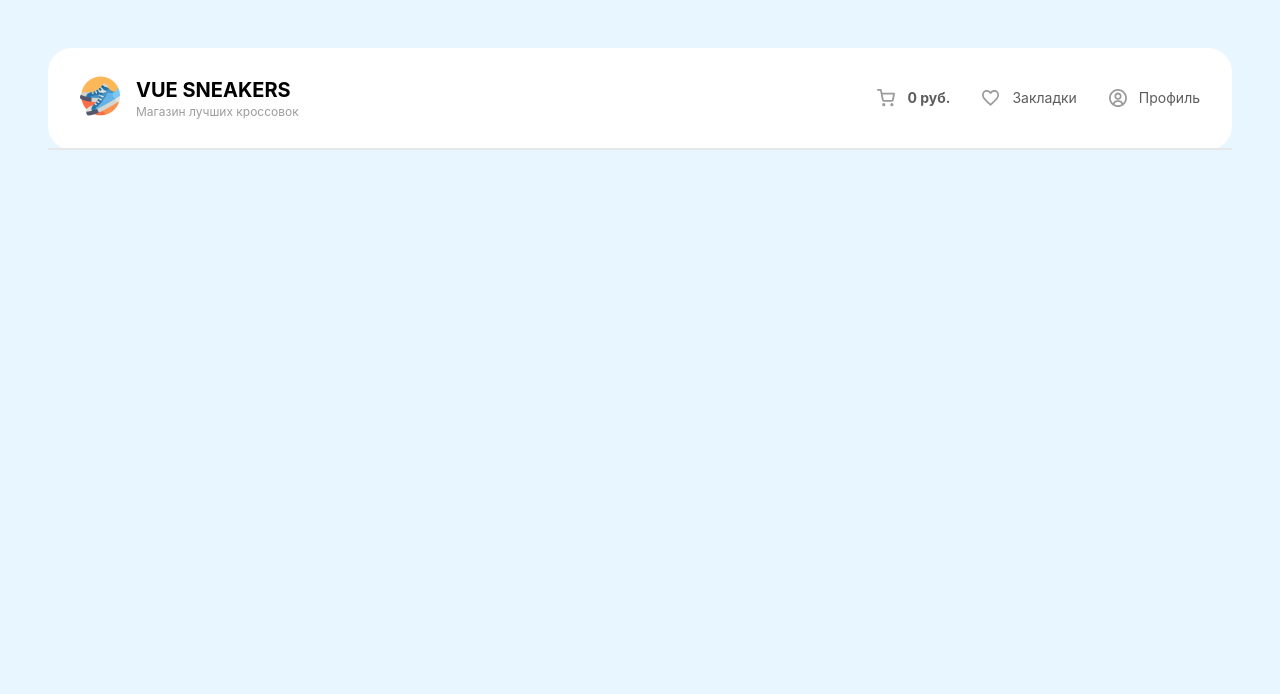
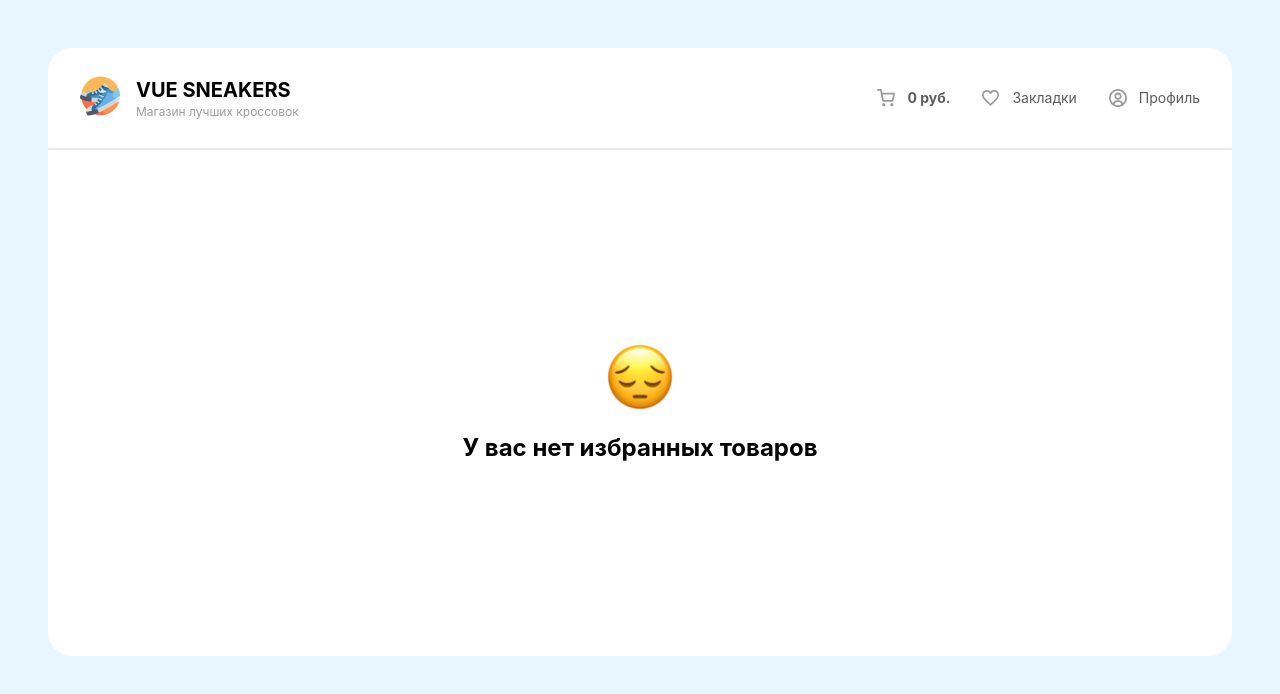
Before and after one commit to daminoki/vue-sneakers, a Vue app: page /favorites in a window 1280 px wide. Shown: the top 694 px of the page. Built offline with nearby package versions, Linux system fonts and the light colour scheme; no server answers; the HTML template or start-up script is replaced by a standard one.

Commit message:
add handling favorites logic

```diff
--- a/src/components/BasketCard.vue
+++ b/src/components/BasketCard.vue
@@ -11,6 +11,7 @@ const basketStore = useBasketStore();
 
 <template>
   <div class="flex justify-between items-center p-5 rounded-2xl border border-border-color border-solid gap-2.5">
+    <div class="flex gap-3 items-center">
       <div class="min-w-70 w-70 h-70">
         <img
           :src="product.imageUrl"
@@ -29,6 +30,7 @@ const basketStore = useBasketStore();
           {{ product.price }} руб.
         </p>
       </div>
+    </div>
 
     <button class="w-8 h-8 min-w-8" aria-label="Удалить из корзины" @click="basketStore.toggleBasketItem(product)">
       <img
--- a/src/components/CardList.vue
+++ b/src/components/CardList.vue
@@ -1,18 +1,10 @@
 <script setup lang="ts">
 import ProductCard from '@/components/ProductCard.vue';
-import { getProducts } from '@/api/index.ts';
-import { ref, onMounted } from 'vue';
 import { IProduct } from '@/entities/products.ts';
 
-const products = ref<IProduct[]>([]);
-
-onMounted(async () => {
-  const { data } = await getProducts();
-
-  if (data) {
-    products.value = data;
-  }
-});
+defineProps<({
+  products: IProduct[],
+})>();
 </script>
 
 <template>
--- a/src/components/ProductCard.vue
+++ b/src/components/ProductCard.vue
@@ -2,19 +2,28 @@
 import { ref } from 'vue';
 import { IProduct } from '@/entities/products.ts';
 import useBasketStore from '@/stores/basket.ts';
+import useFavoritesStore from '@/stores/favorites.ts';
 
 const props = defineProps<{
   product: IProduct;
 }>();
 
 const basketStore = useBasketStore();
+const favoritesStore = useFavoritesStore();
 
 const loadingToBasket = ref(false);
+const loadingToFavorites = ref(false);
 
 const handleBasketButtonClick = async () => {
   loadingToBasket.value = true;
   await basketStore.toggleBasketItem(props.product);
   loadingToBasket.value = false;
+};
+
+const handleFavoritesButtonClick = async () => {
+  loadingToFavorites.value = true;
+  await favoritesStore.toggleFavoriteItem(props.product);
+  loadingToFavorites.value = false;
 };
 </script>
 
@@ -54,8 +63,16 @@ const handleBasketButtonClick = async () => {
       </button>
     </div>
 
-    <button class="absolute top-5 left-7" aria-label="Добавить в избранное">
-      <img src="/like-1.svg" alt="Добавить в избранное">
+    <button
+      class="absolute top-5 left-7"
+      aria-label="Добавить в избранное"
+      :disabled="loadingToFavorites"
+      @click="handleFavoritesButtonClick"
+    >
+      <img
+        :src="favoritesStore.getIsItemInFavorites(product) ? '/like-2.svg' : '/like-1.svg'"
+        alt="Добавить в избранное"
+      >
     </button>
   </div>
 </template>
--- a/src/components/TheHeader.vue
+++ b/src/components/TheHeader.vue
@@ -39,7 +39,7 @@ onMounted(() => {
           </span>
         </button>
 
-        <RouterLink to="/" class="flex gap-3 items-center">
+        <RouterLink to="/favorites" class="flex gap-3 items-center">
           <img
             src="/heart.svg"
             alt="Favorites"
--- a/src/entities/products.ts
+++ b/src/entities/products.ts
@@ -4,4 +4,5 @@ export interface IProduct {
   price: number;
   title: string;
   isAddedToBasket: boolean;
+  isAddedToFavorites: boolean;
 }
--- a/src/router/index.ts
+++ b/src/router/index.ts
@@ -8,6 +8,11 @@ const router = createRouter({
       path: '/',
       component: () => import('@/views/HomePage.vue'),
     },
+    {
+      name: 'Favorites',
+      path: '/favorites',
+      component: () => import('@/views/FavoritesPage.vue'),
+    },
   ],
 });
 
--- /dev/null
+++ b/src/stores/favorites.ts
@@ -0,0 +1,49 @@
+import { defineStore } from 'pinia';
+import { addToBasket, getProducts } from '@/api/index.ts';
+import { IProduct } from '@/entities/products.ts';
+
+interface IFavoritesStore {
+  favorites: IProduct[];
+}
+
+const getFavoritesProducts = async () => {
+  const { data } = await getProducts();
+
+  if (!data) return [];
+
+  return data.filter((item) => item.isAddedToFavorites);
+};
+
+const useFavoritesStore = defineStore('favorites', {
+  state: (): IFavoritesStore => ({
+    favorites: [],
+  }),
+  getters: {
+    getIsItemInFavorites: (state) => (item: IProduct) => state.favorites.find(
+      (favoriteItem) => favoriteItem.id === item.id,
+    ),
+    getFavoritesItems: (state) => state.favorites,
+  },
+  actions: {
+    async initializeFavorites() {
+      this.favorites = await getFavoritesProducts();
+    },
+    async toggleFavoriteItem(item: IProduct) {
+      const { error } = await addToBasket({ ...item, isAddedToFavorites: !item.isAddedToFavorites });
+
+      if (error) return console.error(error);
+
+      const isItemInFavorites = this.favorites.find((favoriteItem) => favoriteItem.id === item.id);
+
+      if (isItemInFavorites) {
+        this.favorites = this.favorites.filter((favoriteItem) => favoriteItem.id !== item.id);
+      } else {
+        this.favorites = [...this.favorites, item];
+      }
+
+      return this.favorites;
+    },
+  },
+});
+
+export default useFavoritesStore;
--- /dev/null
+++ b/src/views/FavoritesPage.vue
@@ -0,0 +1,29 @@
+<script setup lang="ts">
+import { onMounted } from 'vue';
+import useFavoritesStore from '@/stores/favorites.ts';
+import CardList from '@/components/CardList.vue';
+
+const favoritesStore = useFavoritesStore();
+
+onMounted(() => {
+  favoritesStore.initializeFavorites();
+});
+</script>
+
+<template>
+  <div v-if="!favoritesStore.favorites.length" class="p-48">
+    <img
+      src="/emoji-1.png"
+      width="70"
+      height="70"
+      class="mx-auto"
+    >
+
+    <p class="text-center text-2xl font-bold mt-5">
+      У вас нет избранных товаров
+    </p>
+  </div>
+  <CardList v-else :products="favoritesStore.getFavoritesItems" />
+</template>
+
+<style scoped></style>
--- a/src/views/HomePage.vue
+++ b/src/views/HomePage.vue
@@ -1,10 +1,30 @@
 <script setup lang="ts">
 import CardList from '@/components/CardList.vue';
+import { getProducts } from '@/api/index.ts';
+import { ref, onMounted } from 'vue';
+import { IProduct } from '@/entities/products.ts';
+import useFavoritesStore from '@/stores/favorites.ts';
+
+const products = ref<IProduct[]>([]);
+
+onMounted(async () => {
+  const { data } = await getProducts();
+
+  if (data) {
+    products.value = data;
+  }
+});
+
+const favoritesStore = useFavoritesStore();
+
+onMounted(() => {
+  favoritesStore.initializeFavorites();
+});
 </script>
 
 <template>
   <div>
-    <CardList />
+    <CardList :products="products" />
   </div>
 </template>
 
```
Lines whose indentation alone changed are shown as unchanged.
